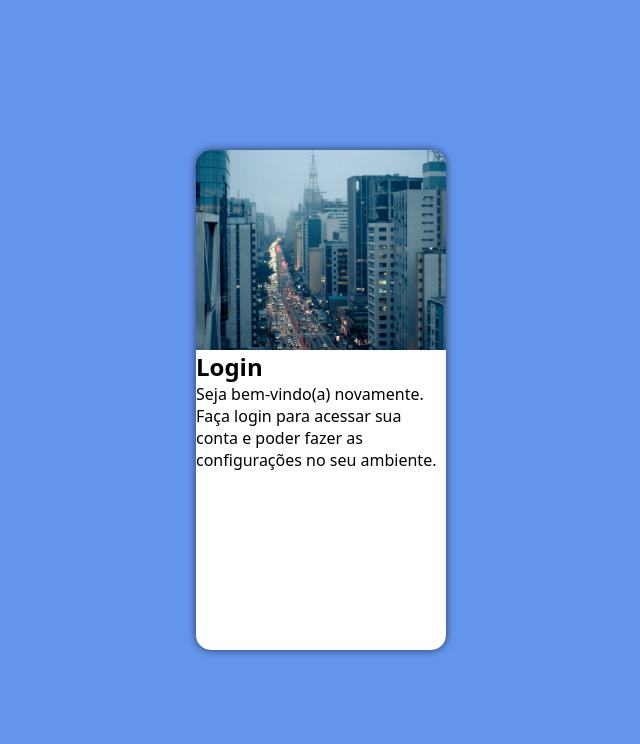
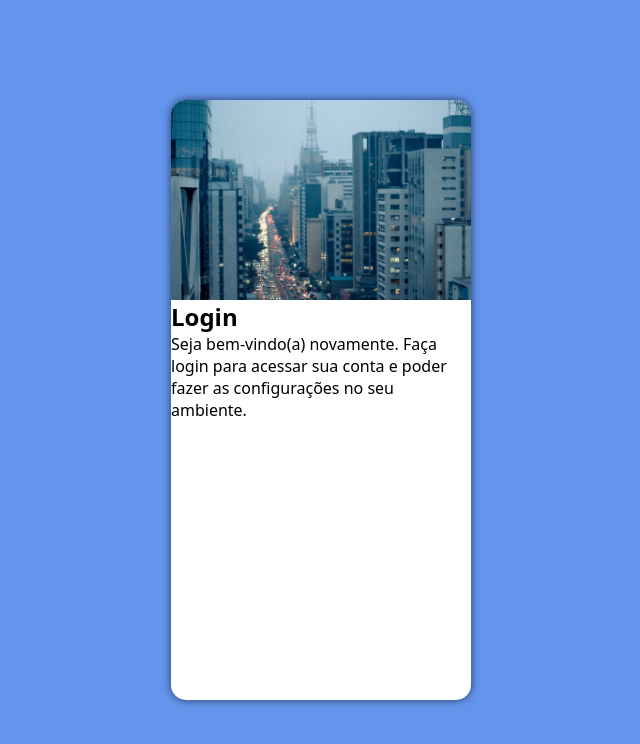
Before and after one commit to lucasbragag/projeto-login, a plain HTML site: page index.html in a window 1280 px wide. Shown: the whole page, without its empty margins (319-959 px from the left). Drawn offline with Linux system fonts and the light colour scheme.

Commit message:
Update style.css

```diff
--- a/estilos/style.css
+++ b/estilos/style.css
@@ -34,8 +34,8 @@ section#login {
     overflow: hidden;
 
     background-color: white;
-    width: 250px;
-    height: 500px;
+    width: 300px;
+    height: 600px;
     border-radius: 15px;
     box-shadow: 0px 0px 8px rgba(0, 0, 0, 0.616) ;
 }
@@ -44,6 +44,6 @@ section#login > div#imagem {
     background: cornflowerblue url('../imagens/pexels.jpg');
     background-size: cover;
     background-repeat: no-repeat;
-    background-position: center 60%;
+    background-position: center 50%;
     height: 200px;
 }
```
